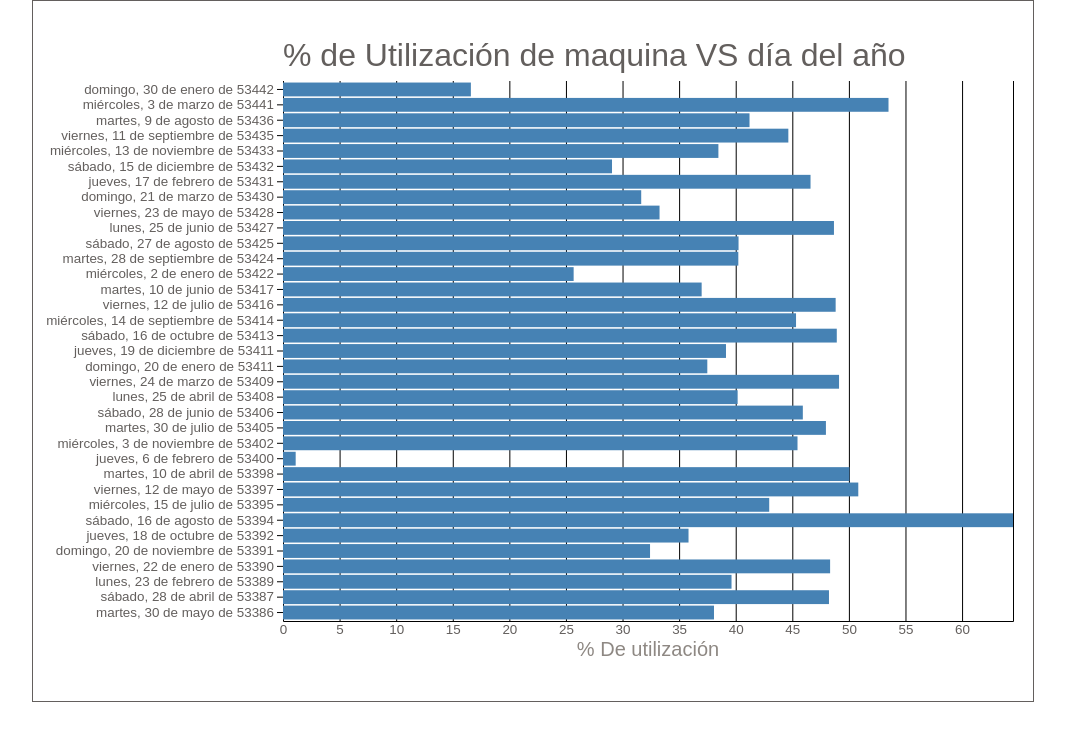
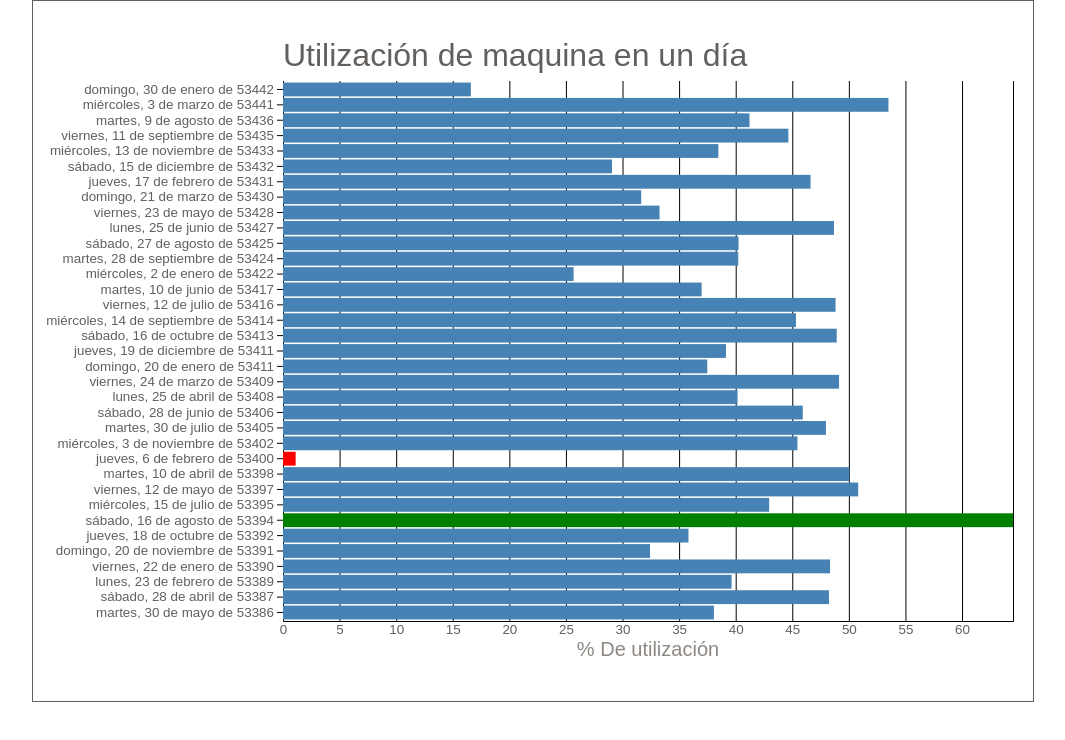
Before and after one commit to jorgearguellles/dataChart, a website: page index.html in a window 1280 px wide. Shown: the whole page, without its empty margins (107-1172 px from the left). Drawn offline with nearby package versions, Linux system fonts and the light colour scheme.

Commit message:
update/ bars colorus conditions

```diff
--- a/index.js
+++ b/index.js
@@ -3,8 +3,9 @@ const svg = d3.select("svg");
 const width = +svg.attr("width");
 const height = +svg.attr("height");
 
+
 const render = data => {
-  const xValue = d => +d.utilizacion.toFixed(2);
+  const xValue = d => +d.utilizacion;
   const yValue = d => unixTimeToHumanTime(d.timestamp);
   const margin = {top: 80, right:20, left:250, bottom:80};
   const innerHeight = height - margin.top - margin.bottom;
@@ -13,12 +14,16 @@ const render = data => {
   const xScale = d3.scaleLinear()
     .domain([0, d3.max(data, xValue)])
     .range([0, innerWidth]);
+    // console.log( data.map(d => d.utilizacion.toFixed(2)));
+    console.log( data.map(d => d.utilizacion));
+
+
 
   const yScale = d3.scaleBand()
     .domain(data.map(yValue))
     .range([0, innerHeight])
     .padding(0.1);
-    //console.log(yScale.domain());
+    // console.log(yScale.domain());
 
   const g = svg.append("g")
   .attr("transform", `translate(${margin.left}, ${margin.top})`);
@@ -31,8 +36,6 @@ const render = data => {
   const xAxisG = g.append("g")
     .call(d3.axisBottom(xScale).tickSize(-innerHeight))
     .attr("transform", `translate(0, ${innerHeight})`);
-
-  //xAxisG.select(".domain").remove();
 
   xAxisG.append("text")
     .attr("class", "axis-label")
@@ -47,12 +50,23 @@ const render = data => {
     .append("rect")
       .attr("y", d => yScale(yValue(d)))
       .attr("width", d => xScale(xValue(d)))
-      .attr("height", yScale.bandwidth());
+      .attr("height", yScale.bandwidth())
+      .style( "fill", function(d) {
+        let returnColor;
+        if (d.utilizacion <= 10) {
+          returnColor = "red";
+        } else if (d.utilizacion < 60) {
+          returnColor = "steelblue";
+        } else {
+          returnColor = "green";
+        }
+        return returnColor;
+    });
 
   g.append("text")
     .attr("class", "title")
     .attr("y", -15)
-    .text("% de Utilización de maquina VS día del año");
+    .text("Utilización de maquina en un día");
 
 };
 
@@ -62,7 +76,6 @@ d3.csv("./data/dataGenial.csv").then(data => {
   });
   render(data);
 });
-
 
 function unixTimeToHumanTime(timestamp){
   const milliseconds = timestamp * 1000
@@ -74,3 +87,10 @@ function unixTimeToHumanTime(timestamp){
   year: "numeric"}) //"domingo, 30 de enero de 53442"
   return humanDateFormat
 }
+
+
+function getMin(data){
+  let numbers = data.map(d => d.utilizacion);
+  let min = Math.min(...numbers);
+  return min;
+}
--- a/styles.css
+++ b/styles.css
@@ -8,11 +8,6 @@ body{
 
 svg{
   border: 1px solid #635F5D;
-}
-
-rect{
-  fill: steelblue;
-  color: red;
 }
 
 text{
```
